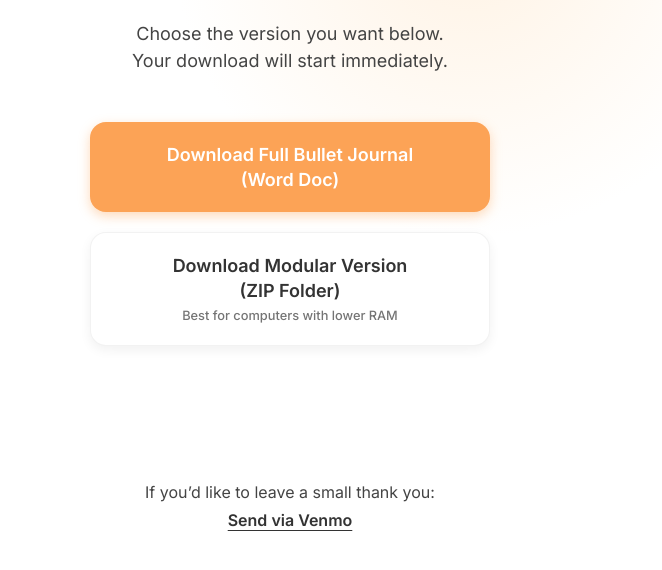
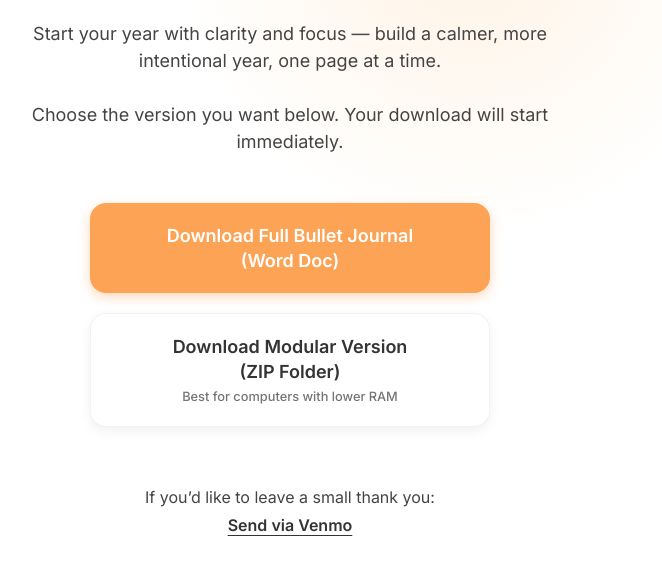
Before and after one commit to KyleProtho/bullet-journal-2026, a plain HTML site: page index.html in a window 1280 px wide. Shown: the part 210-780 px from the top of the page, without its empty margins (350-1012 px from the left). Drawn offline with Linux system fonts and the light colour scheme.

Commit message:
Update introduction text

```diff
--- a/index.html
+++ b/index.html
@@ -15,7 +15,9 @@
     <div class="background-circle"></div>
     <main class="container">
         <h1 class="title">2026 Digital<br>Bullet Journal</h1>
-        <p class="subtitle">Choose the version you want below.<br>Your download will start immediately.</p>
+        <p class="subtitle">Start your year with clarity and focus — build a calmer, more intentional year, one page at
+            a
+            time.<br><br>Choose the version you want below. Your download will start immediately.</p>
 
         <div class="buttons">
             <a href="bullet-journal-2026.docx" class="btn btn-primary" download>
```
